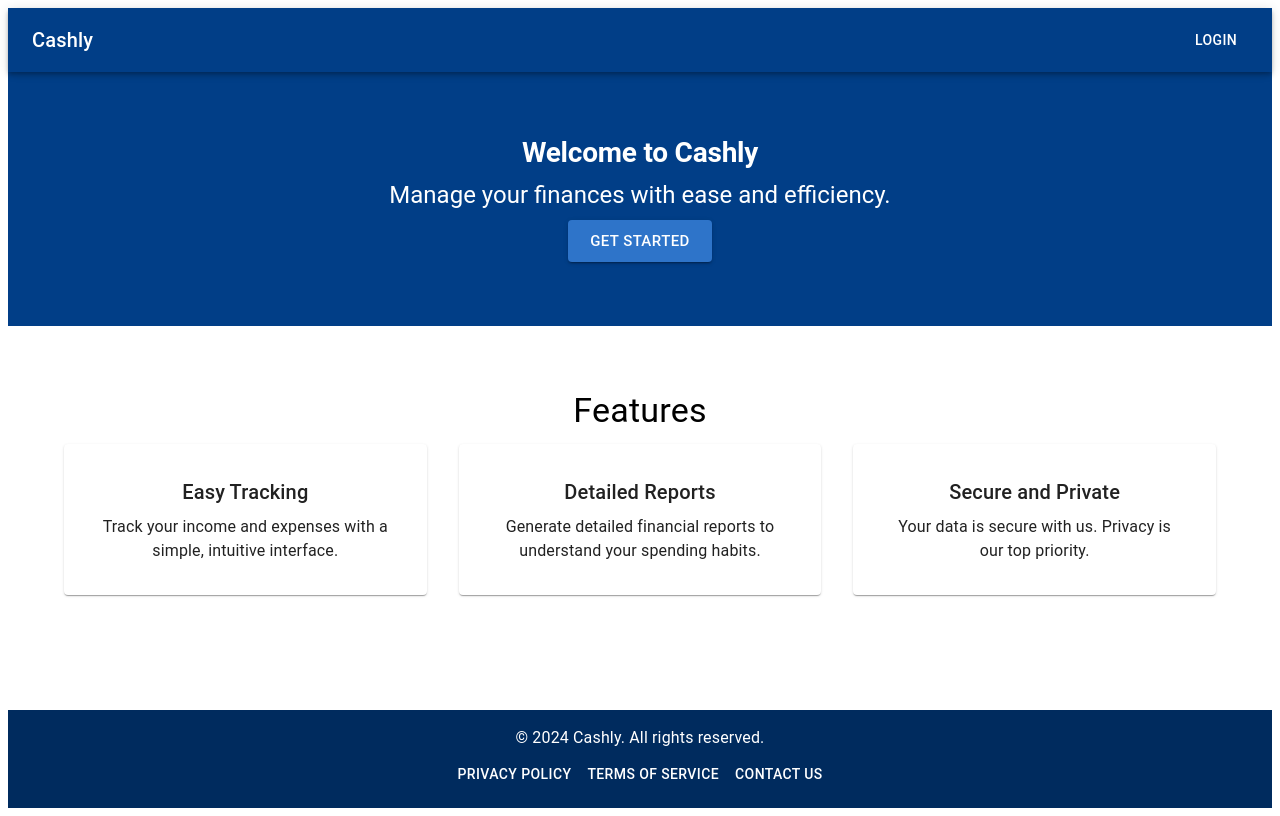
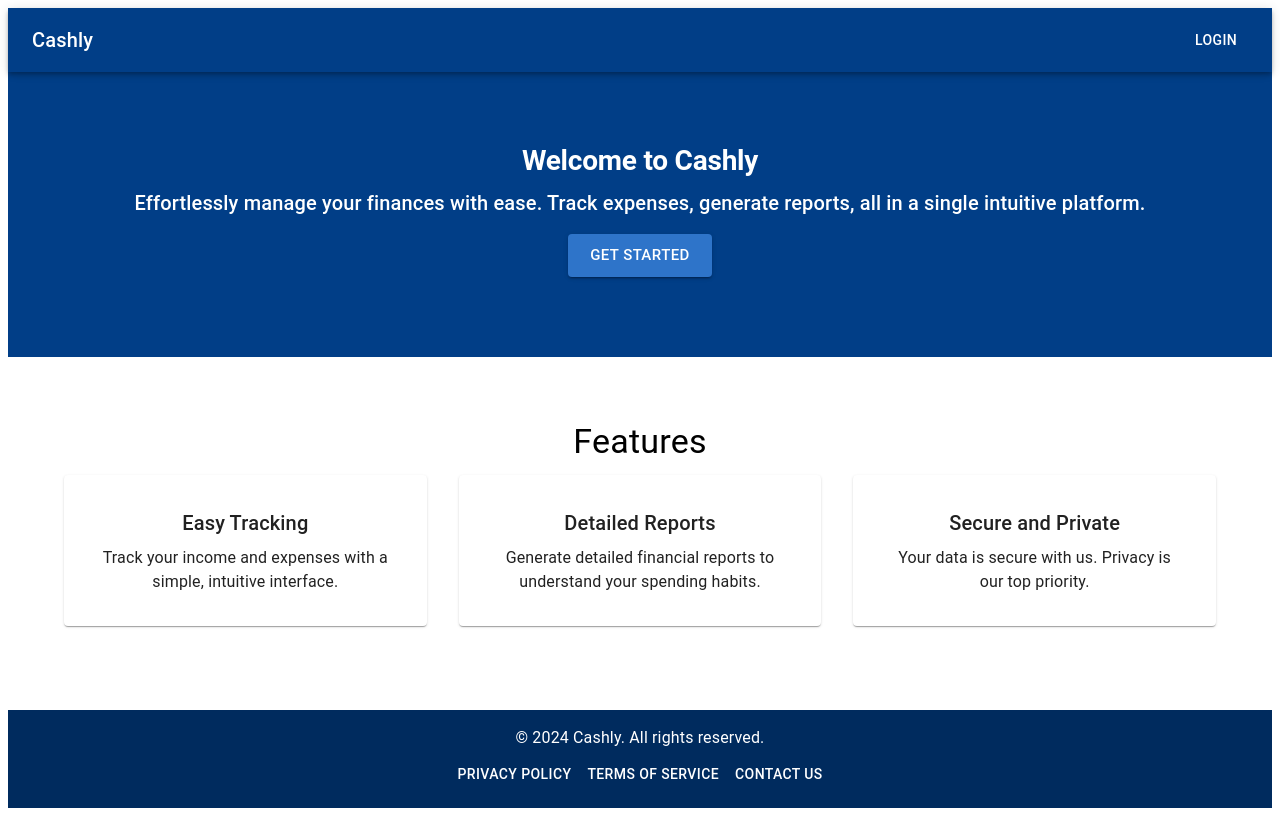
Before and after one commit to ahmedselamin/Cashly-v7, a React (Vite) app in the folder client/: page / in a window 1280 px wide. Built offline with nearby package versions, Linux system fonts and the light colour scheme.

Commit message:
main content hero padding &  button margin

```diff
--- a/client/src/Pages/LandingPage.jsx
+++ b/client/src/Pages/LandingPage.jsx
@@ -33,7 +33,7 @@ const LandingPage = () => {
           sx={{
             bgcolor: "primary.main",
             color: "white",
-            py: 8,
+            py: 9,
             textAlign: "center",
           }}
         >
@@ -41,8 +41,9 @@ const LandingPage = () => {
             <Typography variant="h2" component="h1" gutterBottom>
               Welcome to Cashly
             </Typography>
-            <Typography variant="h5" component="p" gutterBottom>
-              Manage your finances with ease and efficiency.
+            <Typography variant="h6" component="p" gutterBottom>
+              Effortlessly manage your finances with ease. Track expenses,
+              generate reports, all in a single intuitive platform.
             </Typography>
             <Button
               variant="contained"
@@ -50,6 +51,7 @@ const LandingPage = () => {
               size="large"
               component={Link}
               to="/signup"
+              sx={{ my: 1 }}
             >
               Get Started
             </Button>
```
